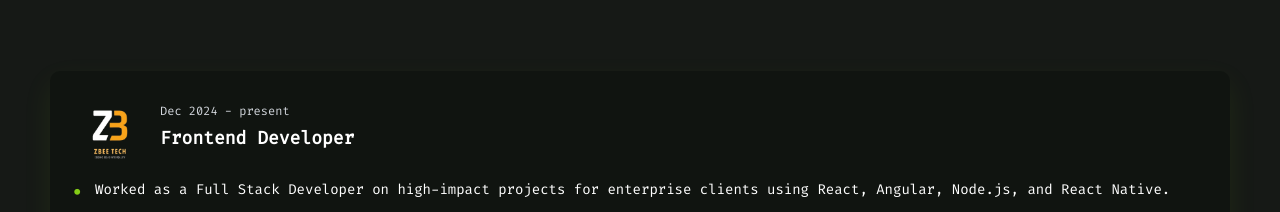
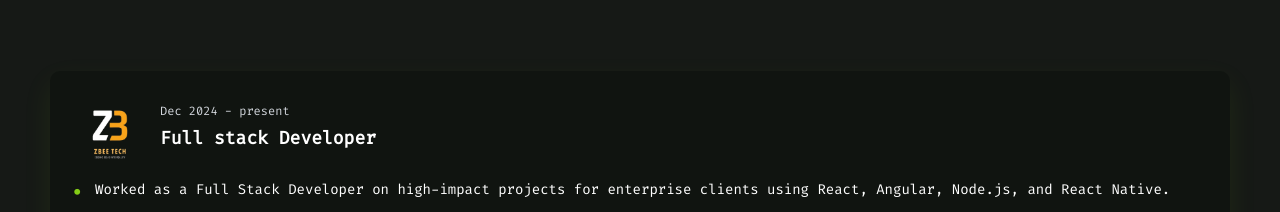
Before and after one commit to Usman-Javed-07/Usman-Portfolio, a React (Vite) app: page / in a window 1280 px wide. Shown: the part 3144-3356 px from the top of the page. Built offline with nearby package versions, Linux system fonts and the light colour scheme.

Commit message:
add changes in experience section

```diff
--- a/src/App.jsx
+++ b/src/App.jsx
@@ -185,7 +185,7 @@ const experiences = [
     logo: "./images/zbeelogo.png",
     alt: "zbee tech",
     dateRange: "Dec 2024 - present",
-    title: "Frontend Developer",
+    title: "Full stack Developer",
     points: [
       "Worked as a Full Stack Developer on high-impact projects for enterprise clients using React, Angular, Node.js, and React Native.",
       "Developed frontend user interfaces with HTML, CSS, Tailwind, and vanilla JavaScript, ensuring responsive design and accessibility.",
```
